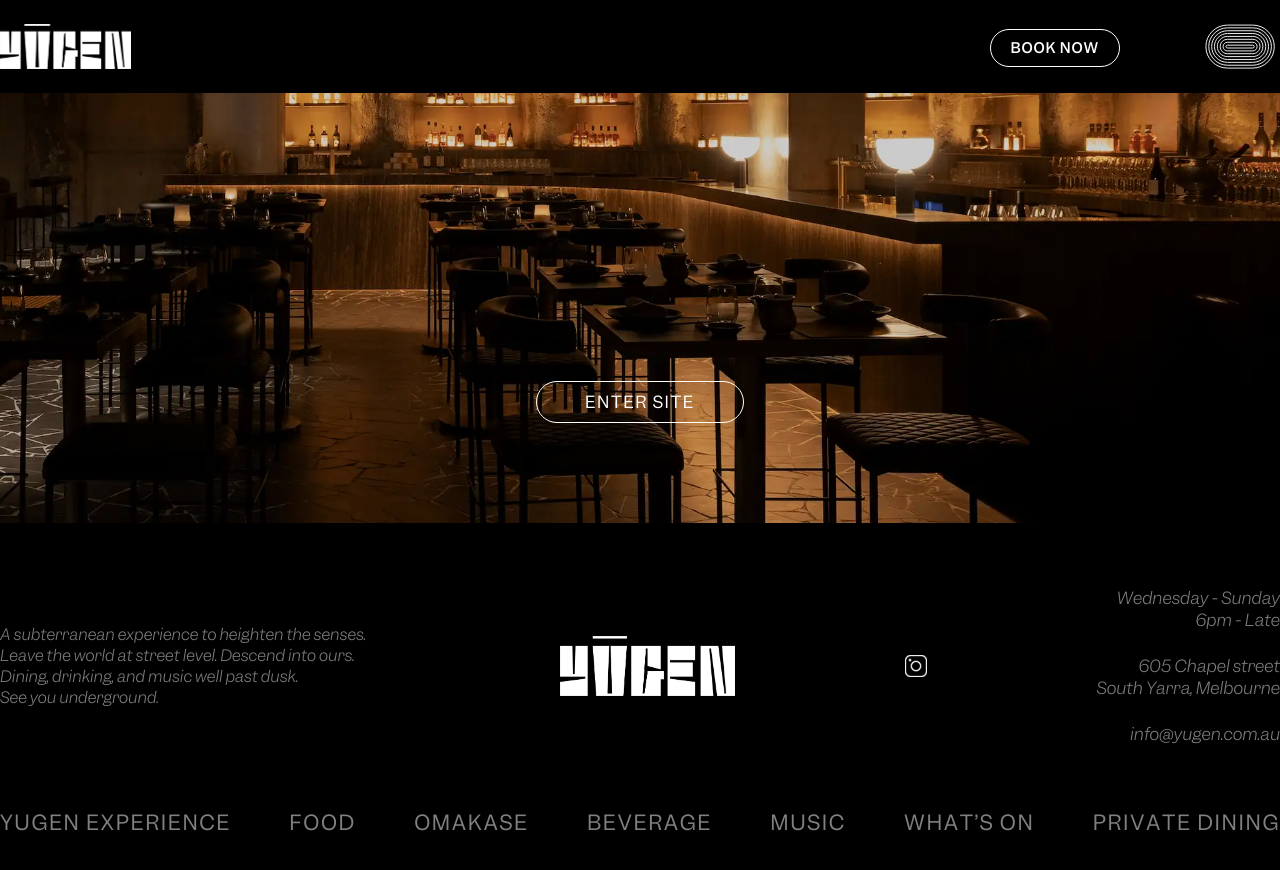
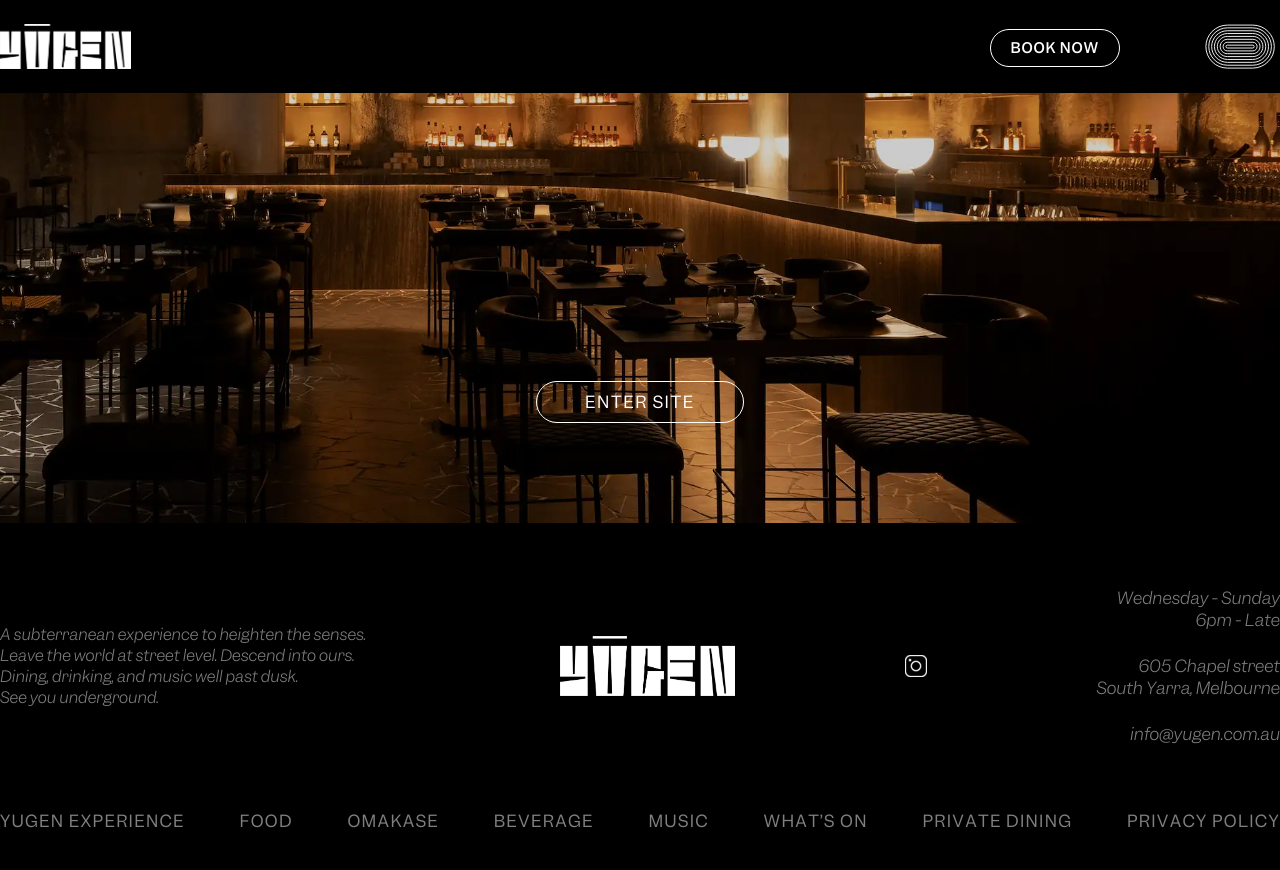
Before and after one commit to yugenteabar/restaurant, a Jekyll site: the page built from _pages/index.md, in a window 1280 px wide and 900 px high, scrolled down 377 px. Shown: the top 870 px of the window. Built offline with Jekyll 4.4.1, drawn with Linux system fonts in a browser that asks for light colours.

Commit message:
add privacy policy

```diff
--- a/_includes/footer.html
+++ b/_includes/footer.html
@@ -76,6 +76,10 @@
       Private Dining
       <div class="underline-animation"></div>
     </a>
+    <a target="_blank" href="/pdf/LK Hospitality Privacy Policy.pdf" class="footer-nav-link">
+      Privacy Policy
+      <div class="underline-animation"></div>
+    </a>
   </div>
 </footer>
 <!-- Javascript -->
--- a/_includes/nav.html
+++ b/_includes/nav.html
@@ -99,9 +99,6 @@
         <a href="/private-dining" class="nav-link animate__animated animate__fadeIn">
           Private Dining
         </a>
-        <a target="_blank" href="/pdf/LK Hospitality Privacy Policy.pdf" class="nav-link animate__animated animate__fadeIn">
-          Terms & conditions
-        </a>
         <a target="_blank" href="https://yugenteabar.com.au//?a=hidden"
           class="nav-link animate__animated animate__fadeIn">
           Yugen Tea bar
--- a/css/style.css
+++ b/css/style.css
@@ -1285,6 +1285,13 @@
 
 }
 
+@media (min-width: 1024px) and (max-width: 1280px) {
+  .footer-nav-link {
+    font-size: 16px;
+    line-height: 24px;
+  }
+}
+
 
 @keyframes loadUnderline {
   0% { width: 0%; }
```
